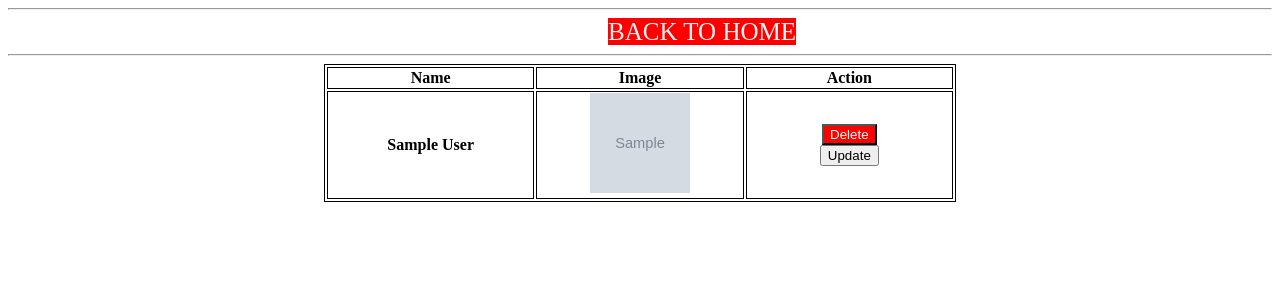
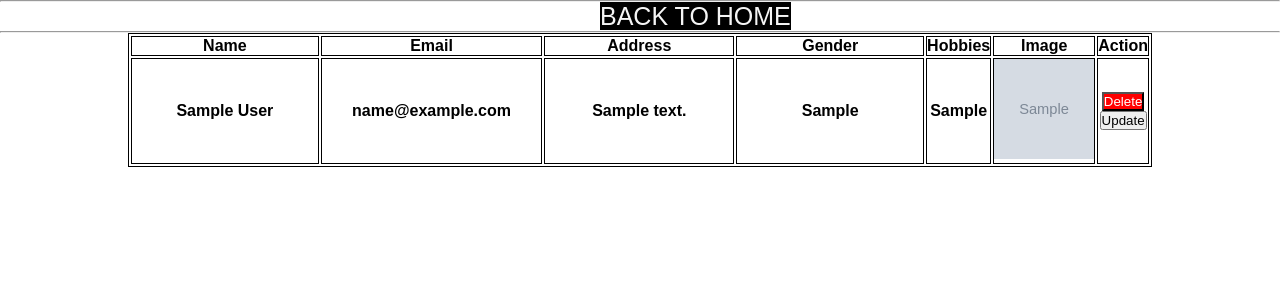
Before and after one commit to SauravSharma05/Practice_PHP, a PHP site: page /userdata in a window 1280 px wide. Shown: the top 300 px of the page. Run offline with PHP 8.4, Linux system fonts and the light colour scheme; tables that the repository leaves empty or names only in its code hold one stand-in row (values such as "Sample post"); grey boxes marked "Sample" are stand-in pictures; lists and menus that the app fills with data are empty.

Commit message:
prac updation

```diff
--- a/MVC practice/controller.php
+++ b/MVC practice/controller.php
@@ -10,16 +10,25 @@ class controller extends model
             switch ($url)
             {
                 case '/index':
-                    // echo "<pre>";
                     // print_r($_SERVER);
                     if(isset($_REQUEST['submit']))
                     {
                         $name= $_REQUEST['name'];
+                        $email= $_REQUEST['email'];
+                        $address= $_REQUEST['address'];
+                        $password= $_REQUEST['password'];
+                        $gender= $_REQUEST['gender'];
+                        $hobby= $_REQUEST['hobby'];
                         $file = $_FILES['image']['tmp_name'];
                         $loc = "images/".time().$_FILES['image']['name'];
                         move_uploaded_file($file,$loc);
                     $data = array(
                         "name" => $name,
+                        "email" => $email,
+                        "address" => $address,
+                        "hobby" => $hobby,
+                        "gender" => $gender,
+                        "password" => $password,
                         "image" => $loc,
                     );
                     $this->insert('user',$data);
@@ -48,7 +57,7 @@ class controller extends model
                             $data = $this->showwhere('user',$id);
                             include "updateuser.php";
                         }
-                        elseif (isset($_REQUEST['updatedata']))
+                        else if (isset($_REQUEST['updatedata']))
                          {
                             if($_FILES['image']['error'] == UPLOAD_ERR_OK  )
                             {
@@ -59,20 +68,19 @@ class controller extends model
                             {
                                $image = $_REQUEST["image"];
                             }
-
                             $data = array(
                                 "name"=>$_REQUEST["name"],
+                                "email"=>$_REQUEST["email"],
+                                "address"=>$_REQUEST["address"],
+                                "gender"=>$_REQUEST["gender"],
+                                "hobby"=>$_REQUEST["hobby"],
+                                "password"=>$_REQUEST["password"],
                                 "image" => $image
                             );
                             $response =$this->update("user",$data ,$_REQUEST["updatedata"]);
                             header("location:userdata");
                         }
                         break;
-
-
-
-
-
             }
         }
 }
--- a/MVC practice/userlist.php
+++ b/MVC practice/userlist.php
@@ -5,20 +5,25 @@
     <meta name="viewport" content="width=device-width, initial-scale=1.0">
     <title>userdata</title>
     <style>
+        *{
+            font-family: sans-serif;
+            margin: 0;
+            padding: 0;
+            box-sizing: border-box;
+        }
         table{
             border: 1px solid black;
             margin: 0 auto;
-            width: 50%;
+            width: 80%;
          }
         tr,th{
             border: 1px solid black;
-            width: 33%;
-
+            width: 25%;
         }
 
         a{
             text-decoration: none;
-            background-color: red;
+            background-color: black;
             color: whitesmoke;
             font-size: 25px;
             margin-left: 600px;
@@ -34,6 +39,10 @@
                 <table>
                     <tr>
                         <th>Name</th>
+                        <th>Email</th>
+                        <th>Address</th>
+                        <th>Gender</th>
+                        <th>Hobbies</th>
                         <th>Image</th>
                         <th>Action</th>
                     </tr>
@@ -42,6 +51,10 @@
                         <form method="post" action="" enctype="multipart/form-data">
 
                             <th><?php echo $value->name ?></th>
+                            <th><?php echo $value->email ?></th>
+                            <th><?php echo $value->address ?></th>
+                            <th><?php echo $value->gender ?></th>
+                            <th><?php echo $value->hobby ?></th>
                             <th><?php echo "<img src='$value->image' alt='' height='100px' width='100px'>" ?></th>
                             <th>
 
```
Also changed, not shown: MVC practice/index.php (+14 -1 lines), MVC practice/updateuser.php (+26 -7 lines), MVC practice/images/1705654735yellowbackg.png (added), MVC practice/images/1705654858newwhiteplate.jpg (added), MVC practice/images/1705655018iphone.png (added), MVC practice/images/1705655033hungry.png (added), MVC practice/images/1705658486newwhiteplate.jpg (added), MVC practice/images/1705659039newwhiteplate.jpg (added), MVC practice/images/1705659530hungry.png (added).
